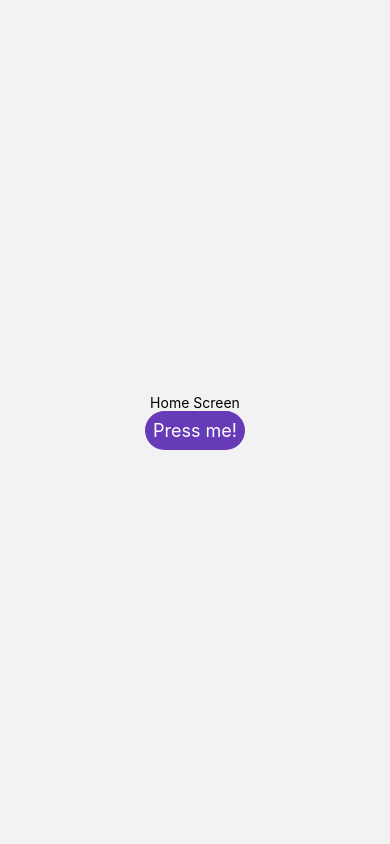
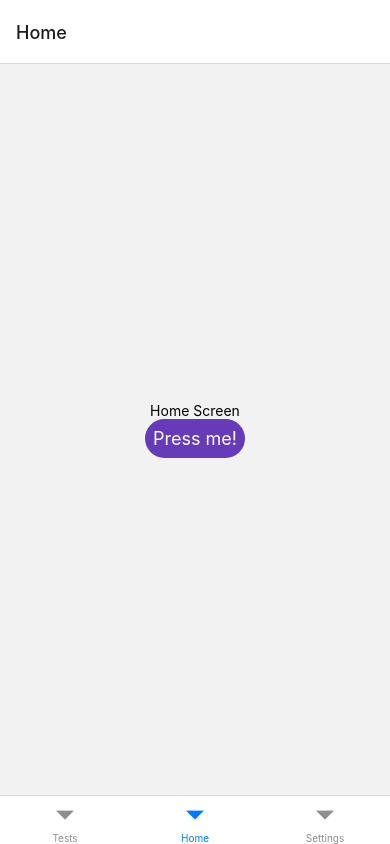
Before and after one commit to bennetthilberg/amos-app, a React Native app: screen / in a window 390 px wide. Built offline with nearby package versions, Linux system fonts and the light colour scheme.

Commit message:
Unstyled tab bar

```diff
--- a/App.js
+++ b/App.js
@@ -1,25 +1,39 @@
 import React from 'react';
 import { View, Text } from 'react-native';
 import { NavigationContainer } from '@react-navigation/native';
-import { createStackNavigator } from '@react-navigation/stack';
+import { createBottomTabNavigator } from '@react-navigation/bottom-tabs';
 import { Ionicons } from '@expo/vector-icons';
-import { ThemeProvider,Button } from 'react-native-elements';
+import { ThemeProvider } from 'react-native-elements';
 import { Provider } from 'jotai';
 import HomeScreen from './screens/HomeScreen';
-import {GlobalTheme} from './GlobalTheme';
+import { GlobalTheme } from './GlobalTheme';
+import NavigationBar from './components/NavigationBar';
 
-const Stack = createStackNavigator();
+const Tab = createBottomTabNavigator();
+
+
+
+function SettingsScreen() {
+  // Your SettingsScreen code here
+}
+
+function TestsScreen() {
+  // Your TestsScreen code here
+}
 
 export default function App() {
   return (
     <Provider>
       <ThemeProvider theme={GlobalTheme}>
-      <NavigationContainer>
-        <Stack.Navigator initialRouteName="Home"
-        screenOptions={{headerShown: false}}>
-          <Stack.Screen name="Home" component={HomeScreen} />
-        </Stack.Navigator>
-      </NavigationContainer>
+        <View style={{ flex: 1, backgroundColor: GlobalTheme.colors.dark }}>
+          <NavigationContainer>
+            <Tab.Navigator initialRouteName="Home">
+              <Tab.Screen name="Tests" component={TestsScreen} />
+              <Tab.Screen name="Home" component={HomeScreen} />
+              <Tab.Screen name="Settings" component={SettingsScreen} />
+            </Tab.Navigator>
+          </NavigationContainer>
+        </View>
       </ThemeProvider>
     </Provider>
   );
--- a/GlobalTheme.js
+++ b/GlobalTheme.js
@@ -1,4 +1,6 @@
-export const GlobalTheme = {
+import { StyleSheet } from 'react-native';
+
+export const GlobalTheme = StyleSheet.create({
   colors: {
     primary: '#673AB7', // Purple 500
     secondary: '#D1C4E9', // Purple 100
@@ -7,7 +9,7 @@ export const GlobalTheme = {
     warning: '#FFB74D', // Deep Orange 300
     info: '#64B5F6', // Blue 300
     light: '#EDE7F6', // Purple 50
-        dark: '#512DA8', // Purple 700
+    dark: '#231347' // Purple 700
   },
   Button: {
     buttonStyle: {
@@ -75,4 +77,11 @@ export const GlobalTheme = {
     },
     backgroundColor: '#673AB7',
   },
+  tabBar: {
+    activeTintColor: '#6200ee',
+    inactiveTintColor: 'gray',
+    style: {
+      backgroundColor: '#f5f5f5',
     }
+  }
+});
--- a/components/NavigationBar.js
+++ b/components/NavigationBar.js
@@ -0,0 +1,19 @@
+import React from 'react';
+import { View, Text } from 'react-native';
+import { NavigationContainer } from '@react-navigation/native';
+import { createStackNavigator } from '@react-navigation/stack';
+import { Ionicons } from '@expo/vector-icons';
+import { ThemeProvider,Button } from 'react-native-elements';
+import { Provider } from 'jotai';
+import { useAtom } from 'jotai';
+import NavigationBarStyle from './NavigationBar.style';
+
+export default function NavigationBar(){
+    return(
+        <View style={NavigationBarStyle.navigationBar}>
+            <Text>Tests</Text>
+            <Text>Home</Text>
+            <Text>Settings</Text>
+        </View>
+    );
+}
--- /dev/null
+++ b/components/NavigationBar.style.js
@@ -0,0 +1,13 @@
+import { StyleSheet } from 'react-native';
+import { GlobalTheme } from '../GlobalTheme';
+
+const NavigationBarStyle = StyleSheet.create({
+    navigationBar: {
+        height: 56,
+        flexDirection: 'row',
+        justifyContent: 'space-around',
+        backgroundColor: GlobalTheme.colors.dark,
+    }
+
+});
+export default NavigationBarStyle;
--- a/package.json
+++ b/package.json
@@ -23,6 +23,7 @@
   },
   "dependencies": {
     "@react-native-async-storage/async-storage": "^1.19.1",
+    "@react-navigation/bottom-tabs": "^6.5.8",
     "@react-navigation/native": "^6.1.7",
     "@react-navigation/stack": "^6.3.17",
     "expo": "~48.0.18",
```
Also changed, not shown: 1 other file (tests, documents, lock files or other folders). Lines whose indentation alone changed are shown as unchanged.
